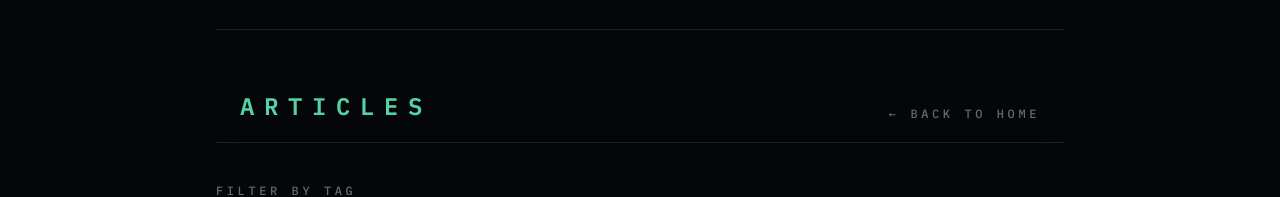
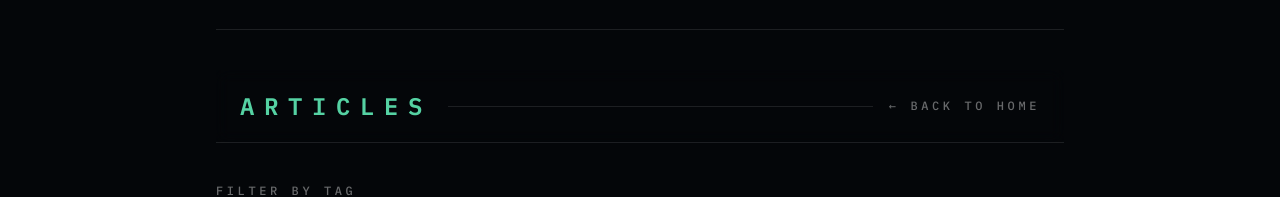
Before and after one commit to axelrodvl/axelrod.co, a Next.js app: page /en/article in a window 1280 px wide. Shown: the part 262-459 px from the top of the page. Built offline with nearby package versions, Linux system fonts and the light colour scheme.

Commit message:
Refactoring

```diff
--- a/src/app/[locale]/article/articles-client.tsx
+++ b/src/app/[locale]/article/articles-client.tsx
@@ -7,6 +7,7 @@ import { usePathname, useSearchParams } from "next/navigation";
 import { formatDate } from "@/lib/utils";
 import { LikeButton } from "@/components/like-button";
 import { LlmTags } from "@/components/llm-tags";
+import { SectionHeader } from "@/components/section-header";
 
 type ArticleSummary = {
   slug: string;
@@ -108,21 +109,12 @@ export default function ArticlesClient({
 
   return (
     <main>
-      <div className="sticky top-[60px] z-20 mb-4 border-b border-white/10 bg-black/60/80 bg-opacity-60 px-6 py-5 backdrop-blur-sm">
-        <div className="flex flex-wrap items-end justify-between gap-4">
-          <div>
-            <h2 className="text-xl font-semibold uppercase tracking-[0.4em] text-emerald-300/90 sm:text-2xl">
-              {labels.stickyTitle}
-            </h2>
-          </div>
-          <Link
-            href={homeHref}
-            className="text-xs font-medium uppercase tracking-[0.3em] text-white/40 transition hover:text-emerald-300/90"
-          >
-            {labels.backToHome}
-          </Link>
-        </div>
-      </div>
+      <SectionHeader
+        title={labels.stickyTitle}
+        ctaLabel={labels.backToHome}
+        href={homeHref}
+        className="mb-4"
+      />
       {tags.length > 0 && (
         <div className="mb-8 space-y-4 py-6">
           <div className="flex flex-wrap items-center justify-between gap-3">
--- a/src/app/[locale]/page.tsx
+++ b/src/app/[locale]/page.tsx
@@ -6,6 +6,7 @@ import { getArticleLikes, getProjectLikes } from "@/lib/likes";
 import { formatDate } from "@/lib/utils";
 import { LikeButton } from "@/components/like-button";
 import { LlmTags } from "@/components/llm-tags";
+import { SectionHeader } from "@/components/section-header";
 
 type HomePageProps = {
   params: {
@@ -94,18 +95,11 @@ export default async function HomePage({ params }: HomePageProps) {
             <span className="absolute inset-0 -z-10 bg-gradient-to-r from-emerald-500/30 via-sky-500/30 to-purple-500/30 opacity-0 transition group-hover:opacity-100" aria-hidden />
           </Link>
           <section className="relative">
-            <div className="sticky top-[60px] z-20 flex flex-wrap items-center gap-4 border-b border-white/10 bg-black/60/80 bg-opacity-60 px-6 py-5 backdrop-blur-sm">
-              <h2 className="text-xl font-semibold uppercase tracking-[0.4em] text-emerald-300/90 sm:text-2xl">
-                {t.home.sections.projects.title}
-              </h2>
-              <span className="hidden h-px flex-1 bg-white/10 sm:block" aria-hidden />
-              <Link
-                href={`/${locale}/project`}
-                className="text-xs font-medium uppercase tracking-[0.3em] text-white/40 transition hover:text-emerald-300/90"
-              >
-                {t.home.sections.projects.cta}
-              </Link>
-            </div>
+            <SectionHeader
+              title={t.home.sections.projects.title}
+              ctaLabel={t.home.sections.projects.cta}
+              href={`/${locale}/project`}
+            />
             <ul className="mt-3 grid gap-5 md:grid-cols-2">
               {projects.map((project) => (
                 <li
@@ -165,18 +159,11 @@ export default async function HomePage({ params }: HomePageProps) {
           </section>
 
           <section className="relative">
-            <div className="sticky top-[60px] z-20 flex flex-wrap items-center gap-4 border-b border-white/10 bg-black/60/80 bg-opacity-60 px-6 py-5 backdrop-blur-sm">
-              <h2 className="text-xl font-semibold uppercase tracking-[0.4em] text-emerald-300/90 sm:text-2xl">
-                {t.home.sections.articles.title}
-              </h2>
-              <span className="hidden h-px flex-1 bg-white/10 sm:block" aria-hidden />
-              <Link
-                href={`/${locale}/article`}
-                className="text-xs font-medium uppercase tracking-[0.3em] text-white/40 transition hover:text-emerald-300/90"
-              >
-                {t.home.sections.articles.cta}
-              </Link>
-            </div>
+            <SectionHeader
+              title={t.home.sections.articles.title}
+              ctaLabel={t.home.sections.articles.cta}
+              href={`/${locale}/article`}
+            />
             <ul className="mt-3 space-y-5">
               {articles.map((article) => (
                 <li key={article.slug}>
--- a/src/app/[locale]/project/projects-client.tsx
+++ b/src/app/[locale]/project/projects-client.tsx
@@ -6,6 +6,7 @@ import { usePathname, useSearchParams } from "next/navigation";
 
 import { LikeButton } from "@/components/like-button";
 import { LlmTags } from "@/components/llm-tags";
+import { SectionHeader } from "@/components/section-header";
 
 type ProjectSummary = {
   name: string;
@@ -108,21 +109,12 @@ export default function ProjectsClient({
 
   return (
     <main>
-      <div className="sticky top-[60px] z-20 mb-4 border-b border-white/10 bg-black/60/80 bg-opacity-60 px-6 py-5 backdrop-blur-sm">
-        <div className="flex flex-wrap items-end justify-between gap-4">
-          <div>
-            <h2 className="text-xl font-semibold uppercase tracking-[0.4em] text-emerald-300/90 sm:text-2xl">
-              {labels.stickyTitle}
-            </h2>
-          </div>
-          <Link
-            href={homeHref}
-            className="text-xs font-medium uppercase tracking-[0.3em] text-white/40 transition hover:text-emerald-300/90"
-          >
-            {labels.backToHome}
-          </Link>
-        </div>
-      </div>
+      <SectionHeader
+        title={labels.stickyTitle}
+        ctaLabel={labels.backToHome}
+        href={homeHref}
+        className="mb-4"
+      />
       {tags.length > 0 && (
         <div className="mb-8 space-y-4 py-6">
           <div className="flex flex-wrap items-center justify-between gap-3">
--- /dev/null
+++ b/src/components/section-header.tsx
@@ -0,0 +1,28 @@
+import Link from "next/link";
+import type { ComponentPropsWithoutRef } from "react";
+
+type SectionHeaderProps = {
+  title: string;
+  ctaLabel: string;
+  href: string;
+} & ComponentPropsWithoutRef<"div">;
+
+export function SectionHeader({ title, ctaLabel, href, className = "", ...props }: SectionHeaderProps) {
+  return (
+    <div
+      className={`sticky top-[60px] z-20 flex flex-wrap items-center gap-4 border-b border-white/10 bg-black/60/80 bg-opacity-60 px-6 py-5 backdrop-blur-sm ${className}`}
+      {...props}
+    >
+      <h2 className="text-xl font-semibold uppercase tracking-[0.4em] text-emerald-300/90 sm:text-2xl">
+        {title}
+      </h2>
+      <span className="hidden h-px flex-1 bg-white/10 sm:block" aria-hidden />
+      <Link
+        href={href}
+        className="text-xs font-medium uppercase tracking-[0.3em] text-white/40 transition hover:text-emerald-300/90"
+      >
+        {ctaLabel}
+      </Link>
+    </div>
+  );
+}
```
